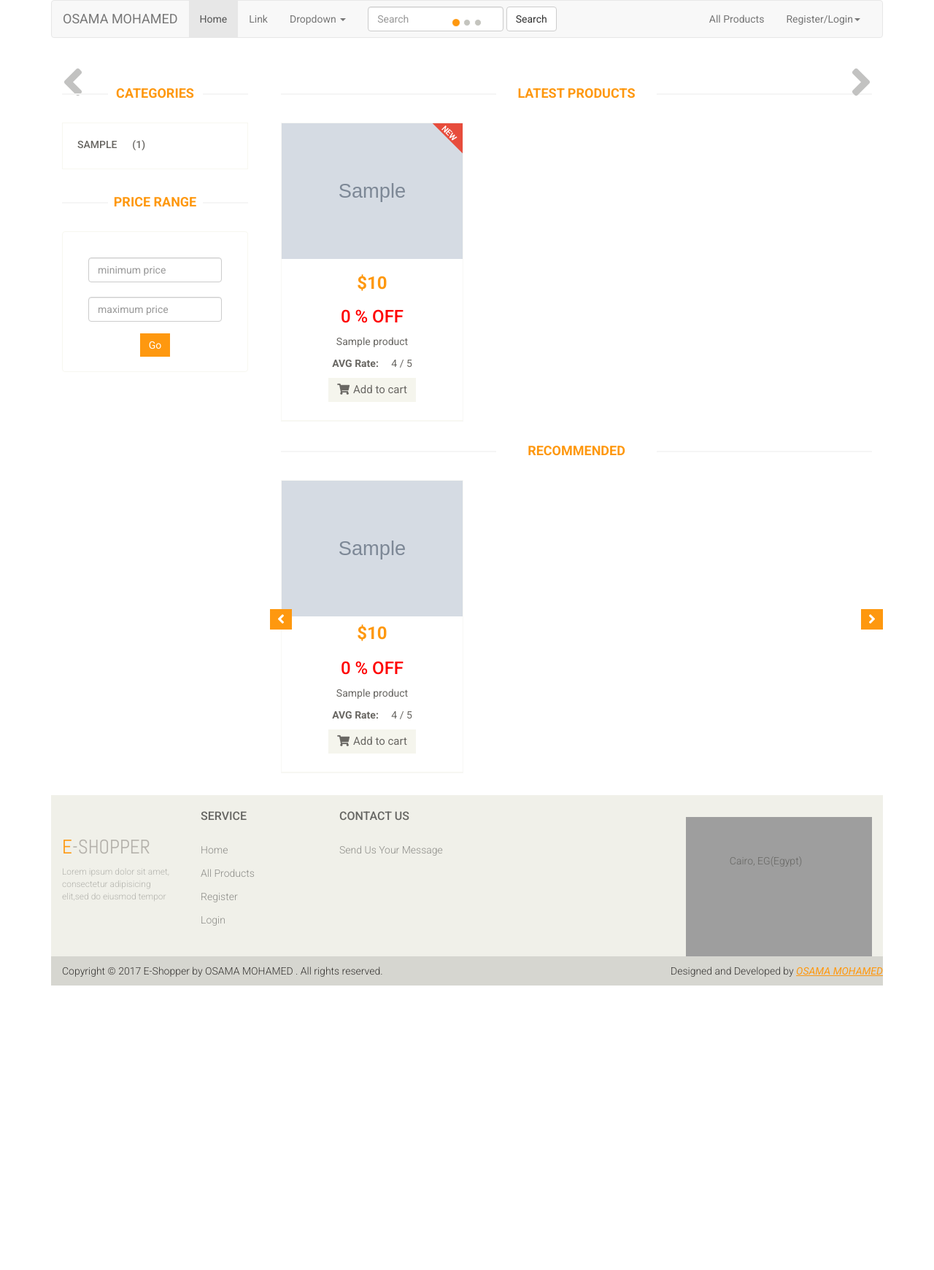
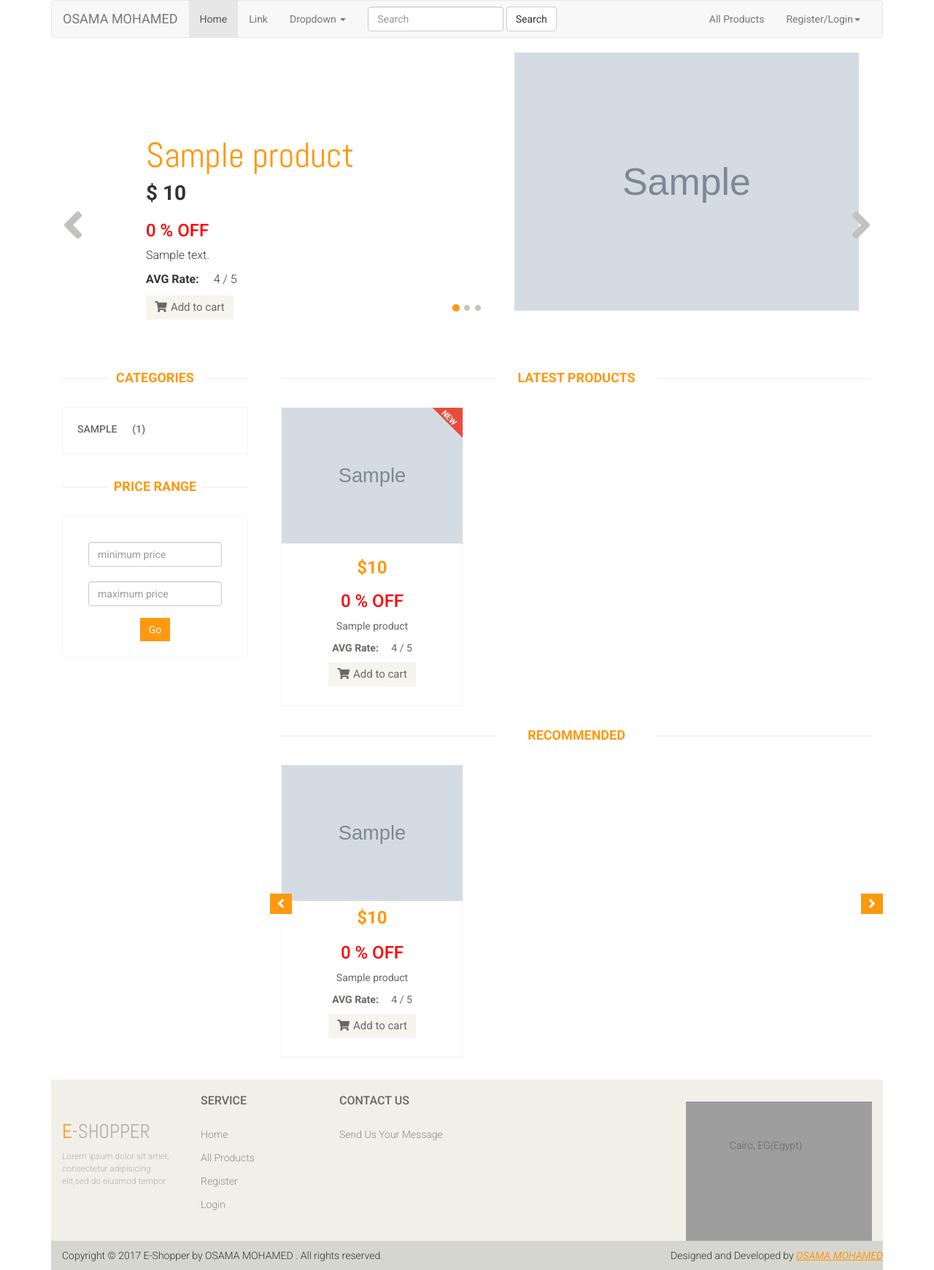
Before and after one commit to tegarty/E-Commerce_django, a Django app: page /products/ in a window 1280 px wide. Shown: the whole page at 73% size. Before the commit the page ends 1351 px from the top, so only its background shows below. Run offline with Django 3.2, Linux system fonts and the light colour scheme; tables that the repository leaves empty hold one stand-in row (values such as "Sample post"); grey boxes marked "Sample" are stand-in pictures; some libraries are stand-ins or nearby versions; grey boxes are pictures that could not be loaded.

Commit message:
make slider working

```diff
--- a/products/admin.py
+++ b/products/admin.py
@@ -8,6 +8,7 @@ class ProductModelAdmin(admin.ModelAdmin):
         '__str__',
         'id',
         'publish',
+        'slider',
         'name',
         'price',
         'quantity',
@@ -24,6 +25,7 @@ class ProductModelAdmin(admin.ModelAdmin):
     list_filter = [
         'category',
         'publish',
+        'slider',
         'price',
         'quantity',
         'discount',
--- a/products/models.py
+++ b/products/models.py
@@ -36,6 +36,7 @@ class Product(models.Model):
     avg_rate = models.FloatField(default=0, blank=True, null=True)
     description = models.TextField()
     image = models.ImageField()
+    slider = models.BooleanField(default=False)
     publish = models.BooleanField(default=True)
     added = models.DateTimeField(auto_now_add=True)
     updated = models.DateTimeField(auto_now=True)
--- a/products/templates/products/product_list.html
+++ b/products/templates/products/product_list.html
@@ -19,114 +19,107 @@
 							<li data-target="#slider-carousel" data-slide-to="2"></li>
 						</ol>
 
-{#						<div class="carousel-inner">#}
-{##}
-{#							<div class="item active">#}
-{#                                {% for slider in slider_products_first %}#}
-{#								<div class="col-sm-6">#}
-{#									<h1><span>{{ slider.product_name }}</span></h1>#}
-{#									<h2>&#36; {{ slider.price }}</h2>#}
-{#                                    <h3 style="color: red;">{{ ((100 * slider.discount) / slider.price) | round(2, 'common')}} &#37; OFF</h3>#}
-{#									<p>{{ slider.description | truncate(30) }}</p>#}
-{#                                    <p><b>AVG Rate:</b>&emsp;#}
-{#                                        {% if slider.avg_rate in range(1,6) %}#}
-{#                                        {{ slider.avg_rate | int }}#}
-{#                                        &#47; {{ 5 }}#}
-{#                                        {% elif slider.avg_rate == 0.1,6.0 %}#}
-{#                                            {% if slider.avg_rate == 0 %}#}
-{#                                            {{ 'Not Rated Yet' }}#}
-{#                                            {% else %}#}
-{#                                            {{ slider.avg_rate | round(2, 'common') }}#}
-{#                                            &#47; {{ 5 }}#}
-{#                                            {% endif %}#}
-{#                                        {% elif slider.avg_rate == None %}#}
-{#                                        {{ 'Not Rated Yet' }}#}
-{#                                        {% endif %}#}
-{#                                    </p>#}
-{#                                    {% if slider.quantity == 1 or slider.quantity > 1  %}#}
-{#                                    <a href="/add_product_to_cart_from_slider/{{ slider.id }}" class="btn btn-default get"><i class="fa fa-shopping-cart" style="margin-right: 5px;"></i>Add to cart</a>#}
-{#                                    {% elif slider.quantity == 0 %}#}
-{#                                    <a href="" class="btn btn-danger" style="margin-top: 24px; border-radius: 0;" disabled=""><i class="fa fa-shopping-cart" style="margin-right: 5px;"></i>Out Of Stock</a>#}
-{#                                    {% endif %}#}
-{#								</div>#}
-{#								<div class="col-sm-6">#}
-{#                                    <a href="/preview_production_slider/{{ slider.id }}/"><img src="../static/uploads/slider_products/{{ slider.product_name }}/{{ slider.files }}" class="girl img-responsive" style="max-width: 520px; height: 354px;" /></a>#}
+						<div class="carousel-inner">
+
+							<div class="item active">
+                                {% for slider in active_slider %}
+								<div class="col-sm-6">
+									<h1><span>{{ slider.name }}</span></h1>
+									<h2>&#36; {{ slider.price }}</h2>
+                                    {% if slider.discount %}
+                                        <h3 style="color: red;">{{  slider.discount }}  &#37; OFF</h3>
+                                    {% else %}
+                                        <h3 style="color: red;">0 &#37; OFF</h3>
+                                    {% endif %}
+									<p>{{ slider.description | truncatechars:30 }}</p>
+                                    <p><b>AVG Rate:</b>&emsp;
+                                        {% if slider.avg_rate %}
+                                            {{ slider.avg_rate | floatformat:-2 }}
+                                            &#47; {{ 5 }}
+                                        {% elif slider.avg_rate == 0 %}
+                                        {{ 'Not Rated Yet' }}
+                                        {% endif %}
+                                    </p>
+                                    {% if slider.quantity == 1 or slider.quantity > 1  %}
+                                        <a href="#" class="btn btn-default add-to-cart"><i class="fa fa-shopping-cart"></i>Add to cart</a>
+                                    {% elif slider.quantity == 0 %}
+                                        <a href="" class="btn btn-danger" style="margin-bottom: 24px; border-radius: 0;" disabled=""><i class="fa fa-shopping-cart" style="margin-right: 5px;"></i>Out Of Stock</a>
+                                    {% endif %}
+								</div>
+								<div class="col-sm-6">
+                                    <a href="{{ slider.get_absolute_url }}"><img src="{{ slider.image.url }}" class="girl img-responsive" style="max-width: 520px; height: 354px;" /></a>
 {#									<img src="../static/user/images/home/pricing.png"  class="pricing" alt="" />#}
-{#								</div>#}
-{#                                {% endfor %}#}
-{#							</div>#}
-{##}
-{#                            <div class="item">#}
-{#                                {% for slider in slider_products_second %}#}
-{#								<div class="col-sm-6">#}
-{#									<h1><span>{{ slider.product_name }}</span></h1>#}
-{#									<h2>&#36; {{ slider.price }}</h2>#}
-{#                                    <h3 style="color: red;">{{ ((100 * slider.discount) / slider.price) | round(2, 'common')}} &#37; OFF</h3>#}
-{#									<p>{{ slider.description | truncate(30) }}</p>#}
-{#                                    <p><b>AVG Rate:</b>&emsp;#}
-{#                                        {% if slider.avg_rate in range(1,6) %}#}
-{#                                        {{ slider.avg_rate | int }}#}
-{#                                        &#47; {{ 5 }}#}
-{#                                        {% elif slider.avg_rate == 0.1,6.0 %}#}
-{#                                            {% if slider.avg_rate == 0 %}#}
-{#                                            {{ 'Not Rated Yet' }}#}
-{#                                            {% else %}#}
-{#                                            {{ slider.avg_rate | round(2, 'common') }}#}
-{#                                            &#47; {{ 5 }}#}
-{#                                            {% endif %}#}
-{#                                        {% elif slider.avg_rate == None %}#}
-{#                                        {{ 'Not Rated Yet' }}#}
-{#                                        {% endif %}#}
-{#                                    </p>#}
-{#                                    {% if slider.quantity == 1 or slider.quantity > 1  %}#}
-{#									<a href="/add_product_to_cart_from_slider/{{ slider.id }}" class="btn btn-default get"><i class="fa fa-shopping-cart" style="margin-right: 5px;"></i>Add to cart</a>#}
-{#                                    {% elif slider.quantity == 0 %}#}
-{#                                    <a href="" class="btn btn-danger" style="margin-top: 24px; border-radius: 0;" disabled=""><i class="fa fa-shopping-cart" style="margin-right: 5px;"></i>Out Of Stock</a>#}
-{#                                    {% endif %}#}
-{#								</div>#}
-{#								<div class="col-sm-6">#}
-{#                                    <a href="/preview_production_slider/{{ slider.id }}/"><img src="../static/uploads/slider_products/{{ slider.product_name }}/{{ slider.files }}" class="girl img-responsive" style="max-width: 520px; height: 354px;" /></a>#}
+								</div>
+                                {% endfor %}
+							</div>
+
+
+
+                            <div class="item">
+                                {% for slider in non_active_slider_1 %}
+								<div class="col-sm-6">
+									<h1><span>{{ slider.name }}</span></h1>
+									<h2>&#36; {{ slider.price }}</h2>
+                                    {% if slider.discount %}
+                                        <h3 style="color: red;">{{  slider.discount }}  &#37; OFF</h3>
+                                    {% else %}
+                                        <h3 style="color: red;">0 &#37; OFF</h3>
+                                    {% endif %}
+									<p>{{ slider.description | truncatechars:30 }}</p>
+                                    <p><b>AVG Rate:</b>&emsp;
+                                        {% if slider.avg_rate %}
+                                            {{ slider.avg_rate | floatformat:-2 }}
+                                            &#47; {{ 5 }}
+                                        {% elif slider.avg_rate == 0 %}
+                                        {{ 'Not Rated Yet' }}
+                                        {% endif %}
+                                    </p>
+                                    {% if slider.quantity == 1 or slider.quantity > 1  %}
+                                        <a href="#" class="btn btn-default add-to-cart"><i class="fa fa-shopping-cart"></i>Add to cart</a>
+                                    {% elif slider.quantity == 0 %}
+                                        <a href="" class="btn btn-danger" style="margin-bottom: 24px; border-radius: 0;" disabled=""><i class="fa fa-shopping-cart" style="margin-right: 5px;"></i>Out Of Stock</a>
+                                    {% endif %}
+								</div>
+								<div class="col-sm-6">
+                                    <a href="{{ slider.get_absolute_url }}"><img src="{{ slider.image.url }}" class="girl img-responsive" style="max-width: 520px; height: 354px;" /></a>
 {#									<img src="../static/user/images/home/pricing.png"  class="pricing" alt="" />#}
-{#								</div>#}
-{#                                {% endfor %}#}
-{#							</div>#}
-{##}
-{#                            <div class="item">#}
-{#                                {% for slider in slider_products_third %}#}
-{#								<div class="col-sm-6">#}
-{#									<h1><span>{{ slider.product_name }}</span></h1>#}
-{#									<h2>&#36; {{ slider.price }}</h2>#}
-{#                                    <h3 style="color: red;">{{ ((100 * slider.discount) / slider.price) | round(2, 'common')}} &#37; OFF</h3>#}
-{#									<p>{{ slider.description | truncate(30) }}</p>#}
-{#                                    <p><b>AVG Rate:</b>&emsp;#}
-{#                                        {% if slider.avg_rate in range(1,6) %}#}
-{#                                        {{ slider.avg_rate | int }}#}
-{#                                        &#47; {{ 5 }}#}
-{#                                        {% elif slider.avg_rate == 0.1,6.0 %}#}
-{#                                            {% if slider.avg_rate == 0 %}#}
-{#                                            {{ 'Not Rated Yet' }}#}
-{#                                            {% else %}#}
-{#                                            {{ slider.avg_rate | round(2, 'common') }}#}
-{#                                            &#47; {{ 5 }}#}
-{#                                            {% endif %}#}
-{#                                        {% elif slider.avg_rate == None %}#}
-{#                                        {{ 'Not Rated Yet' }}#}
-{#                                        {% endif %}#}
-{#                                    </p>#}
-{#                                    {% if slider.quantity == 1 or slider.quantity > 1  %}#}
-{#									<a href="/add_product_to_cart_from_slider/{{ slider.id }}" class="btn btn-default get"><i class="fa fa-shopping-cart" style="margin-right: 5px;"></i>Add to cart</a>#}
-{#                                    {% elif slider.quantity == 0 %}#}
-{#                                    <a href="" class="btn btn-danger" style="margin-top: 24px; border-radius: 0;" disabled=""><i class="fa fa-shopping-cart" style="margin-right: 5px;"></i>Out Of Stock</a>#}
-{#                                    {% endif %}#}
-{#								</div>#}
-{#								<div class="col-sm-6">#}
-{#                                    <a href="/preview_production_slider/{{ slider.id }}/"><img src="../static/uploads/slider_products/{{ slider.product_name }}/{{ slider.files }}" class="girl img-responsive" style="max-width: 520px; height: 354px;" /></a>#}
+								</div>
+                                {% endfor %}
+							</div>
+
+                            <div class="item">
+                                {% for slider in non_active_slider_2 %}
+								<div class="col-sm-6">
+									<h1><span>{{ slider.name }}</span></h1>
+									<h2>&#36; {{ slider.price }}</h2>
+                                    {% if slider.discount %}
+                                        <h3 style="color: red;">{{  slider.discount }}  &#37; OFF</h3>
+                                    {% else %}
+                                        <h3 style="color: red;">0 &#37; OFF</h3>
+                                    {% endif %}
+									<p>{{ slider.description | truncatechars:30 }}</p>
+                                    <p><b>AVG Rate:</b>&emsp;
+                                        {% if slider.avg_rate %}
+                                            {{ slider.avg_rate | floatformat:-2 }}
+                                            &#47; {{ 5 }}
+                                        {% elif slider.avg_rate == 0 %}
+                                        {{ 'Not Rated Yet' }}
+                                        {% endif %}
+                                    </p>
+                                    {% if slider.quantity == 1 or slider.quantity > 1  %}
+                                        <a href="#" class="btn btn-default add-to-cart"><i class="fa fa-shopping-cart"></i>Add to cart</a>
+                                    {% elif slider.quantity == 0 %}
+                                        <a href="" class="btn btn-danger" style="margin-bottom: 24px; border-radius: 0;" disabled=""><i class="fa fa-shopping-cart" style="margin-right: 5px;"></i>Out Of Stock</a>
+                                    {% endif %}
+								</div>
+								<div class="col-sm-6">
+                                    <a href="{{ slider.get_absolute_url }}"><img src="{{ slider.image.url }}" class="girl img-responsive" style="max-width: 520px; height: 354px;" /></a>
 {#									<img src="../static/user/images/home/pricing.png"  class="pricing" alt="" />#}
-{#								</div>#}
-{#                                {% endfor %}#}
-{#							</div>#}
-{##}
-{#						</div>#}
+								</div>
+                                {% endfor %}
+							</div>
+
+						</div>
 
 						<a href="#slider-carousel" class="left control-carousel hidden-xs" data-slide="prev">
 							<i class="fa fa-angle-left"></i>
--- a/products/views.py
+++ b/products/views.py
@@ -42,6 +42,9 @@ class ProductsListView(ListView):
         context['recommended'] = Product.objects.all().order_by('number_of_sales')[:3]
         context['recommended_2'] = Product.objects.all().order_by('number_of_sales')[3:6]
         context['categories'] = Category.objects.all().order_by('category')
+        context['active_slider'] = Product.objects.filter(slider=True)[:1]
+        context['non_active_slider_1'] = Product.objects.filter(slider=True)[1:2]
+        context['non_active_slider_2'] = Product.objects.filter(slider=True)[2:3]
         return context
 
 
```
Also changed, not shown: products/migrations/0014_product_slider.py (added), 3 other files.
